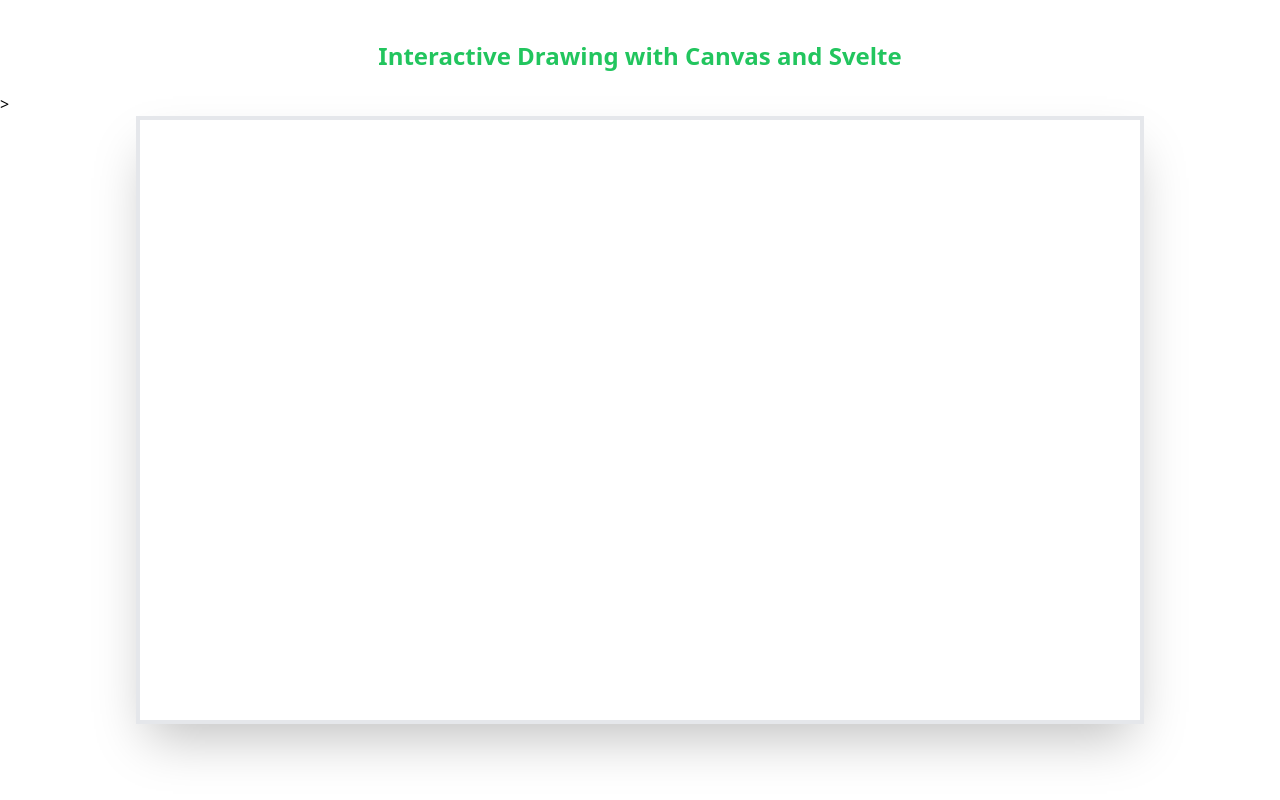
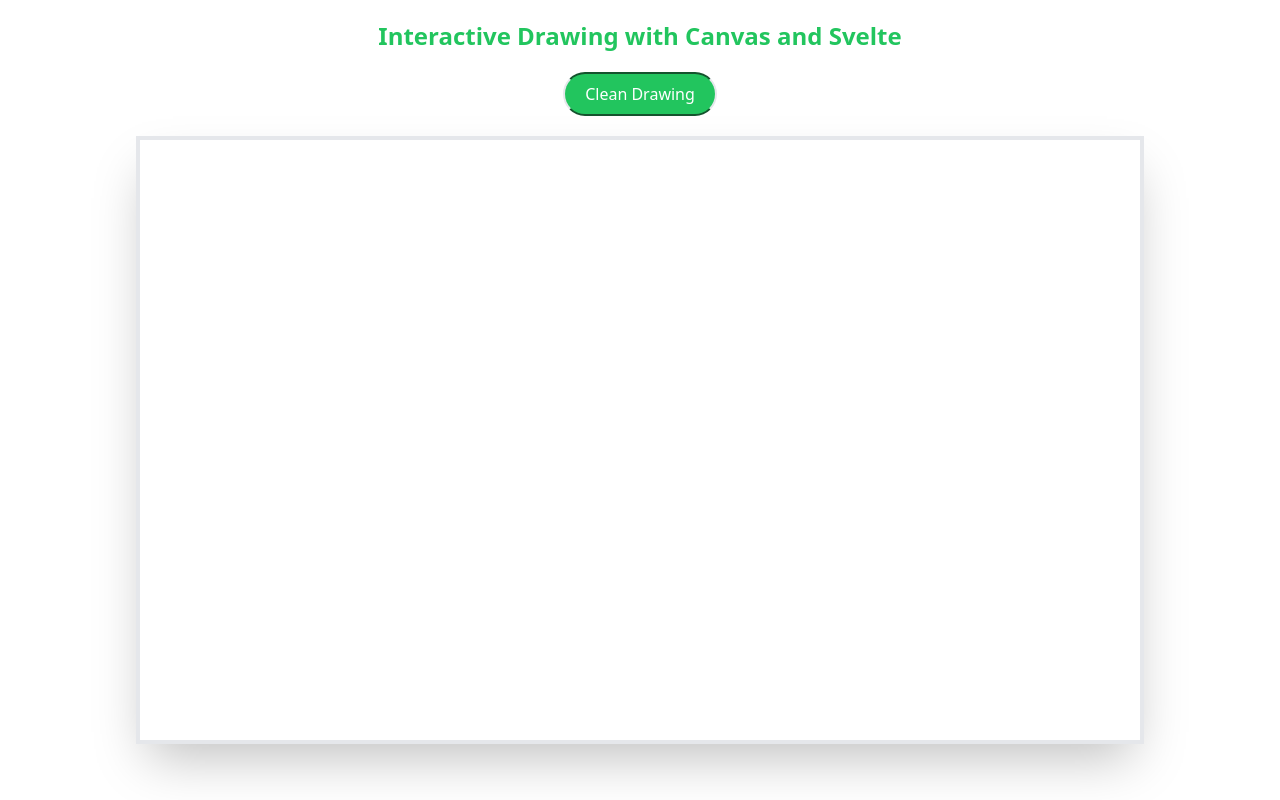
Before and after one commit to mosheurpau/user-interactions-mouse-clicks-drawing, a SvelteKit app: page / in a window 1280 px wide. Built offline with nearby package versions, Linux system fonts and the light colour scheme.

Commit message:
handle clear canvas drawing

```diff
--- a/src/components/InteractiveCanvas.svelte
+++ b/src/components/InteractiveCanvas.svelte
@@ -34,12 +34,22 @@
     );
   }
 
+  function clearCanvas() {
+    ctx.clearRect(0, 0, canvas.width, canvas.height);
+  }
+
   onMount(() => {
     ctx = canvas.getContext("2d");
   });
 </script>
 
->
+<div class="mx-auto text-center">
+  <button
+    on:click={clearCanvas}
+    class="btn bg-green-500 px-5 rounded-3xl text-white py-2 mb-5 mx-auto hover:bg-slate-600 border-2 border-y-green-900"
+    >Clean Drawing</button
+  >
+</div>
 <canvas
   class="mx-auto cursor-crosshair border-4 shadow-2xl"
   bind:this={canvas}
--- a/src/routes/+page.svelte
+++ b/src/routes/+page.svelte
@@ -2,7 +2,7 @@
   import InteractiveCanvas from "../components/InteractiveCanvas.svelte";
 </script>
 
-<h1 class="text-center text-2xl font-bold text-green-500 mt-10 mb-5">
+<h1 class="text-center text-2xl font-bold text-green-500 mt-5 mb-5">
   Interactive Drawing with Canvas and Svelte
 </h1>
 <InteractiveCanvas />
```
